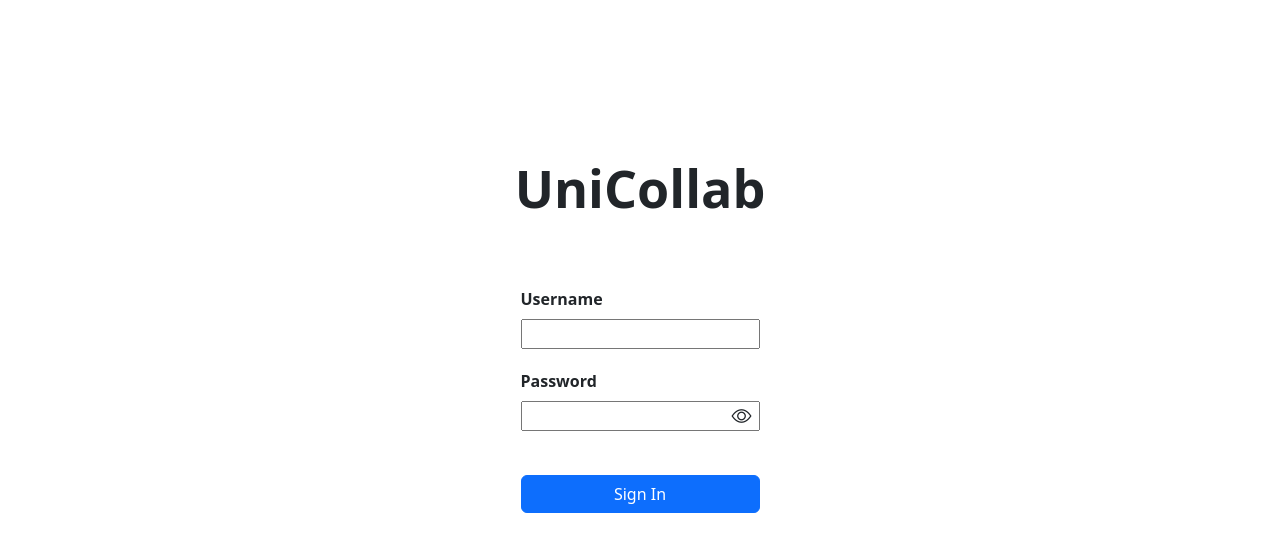
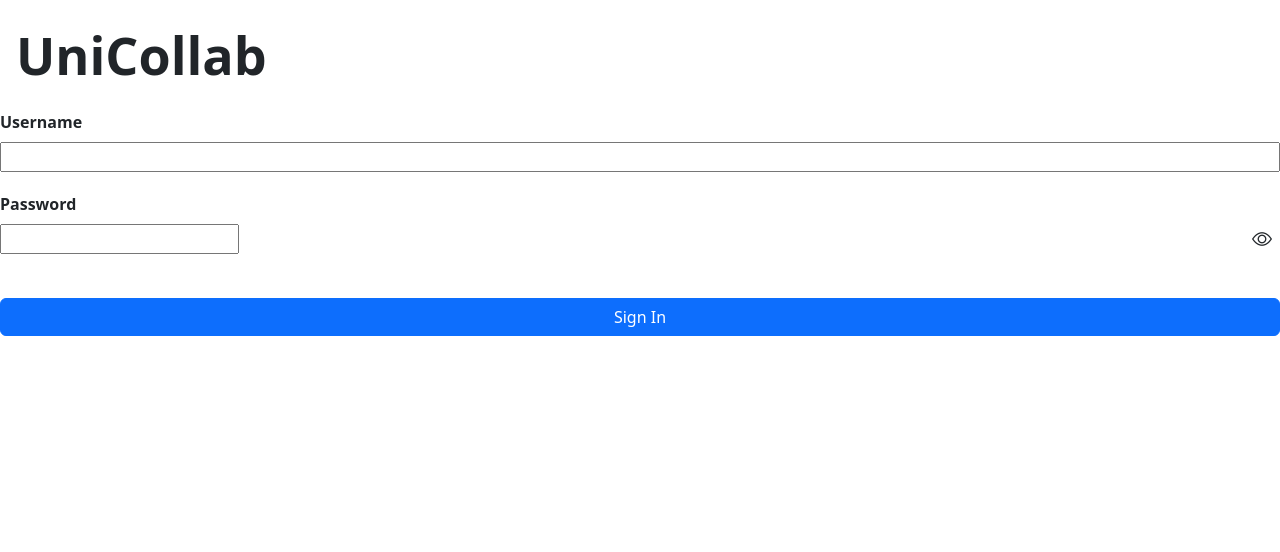
Before and after one commit to konsklav/UniCollab, a React (Vite) app in the folder apps/website/: page /login in a window 1280 px wide. Shown: the top 552 px of the page. Built offline with nearby package versions, Linux system fonts and the light colour scheme; the HTML template or start-up script is replaced by a standard one.

Commit message:
Introduce GuestLayout for register and login pages

```diff
--- a/apps/website/src/App.tsx
+++ b/apps/website/src/App.tsx
@@ -2,10 +2,12 @@ import { BrowserRouter, Route, Routes } from "react-router-dom";
 import Layout from "./layout/Layout";
 import HomePage from "./pages/HomePage";
 import ChatPage from "./pages/ChatPage";
-import LoginPage from "./pages/Login/LoginPage";
+import LoginPage from "./pages/Users/LoginPage";
 import GroupsPage from "./pages/GroupsPage";
 import AuthenticatedRoute from "./components/Routing/AuthenticatedRoute";
 import { AuthenticationProvider } from "./components/Authentication/AuthenticationProvider";
+import GuestLayout from "./layout/GuestLayout";
+import RegisterPage from "./pages/Users/RegisterPage";
 
 export default function App() {
   return (
@@ -19,7 +21,10 @@ export default function App() {
             <Route path="groups" element={<GroupsPage/>}/>
           </Route>
         </Route>
-        <Route path="/login" element={<LoginPage/>}/>
+        <Route path="/" element={<GuestLayout/>}>
+          <Route path="/login" element={<LoginPage/>}/>
+          <Route path="/register" element={<RegisterPage/>}/>
+        </Route>
       </Routes>
     </BrowserRouter>
     </AuthenticationProvider>
--- /dev/null
+++ b/apps/website/src/layout/GuestLayout.tsx
@@ -0,0 +1,13 @@
+import { Outlet } from "react-router-dom";
+import Logo from "../components/Text/Logo";
+
+export default function GuestLayout() {
+    return (
+        <div id="auth">
+            <div id="auth-logo">
+                <Logo color="dark"/>
+            </div>
+            <Outlet/>
+        </div>
+    )
+}
--- a/apps/website/src/pages/Login/LoginPage.tsx
+++ b/apps/website/src/pages/Users/LoginPage.tsx
@@ -2,8 +2,7 @@ import { useNavigate } from "react-router-dom";
 import { LoginCredentials } from "../../features/Users/Users.types";
 import LoginForm from "../../features/Users/Login/LoginForm";
 
-import styles from './loginPage.module.css'
-import Logo from "../../components/Text/Logo";
+import './auth.css'
 import { useAuth } from "../../components/Authentication/AuthenticationProvider";
 
 export default function LoginPage() {
@@ -15,12 +14,5 @@ export default function LoginPage() {
         navigate('/')
     }
 
-    return (
-        <div id={styles.login}>
-            <div id={styles['login-logo']}>
-                <Logo color="dark"/>
-            </div>
-            <LoginForm onLogin={handleLogin}/>
-        </div>
-    )
+    return <LoginForm onLogin={handleLogin}/>
 }
--- /dev/null
+++ b/apps/website/src/pages/Users/RegisterPage.tsx
@@ -0,0 +1,3 @@
+export default function RegisterPage() {
+    return <></>
+}
```
Also changed, not shown: apps/website/src/pages/Users/auth.css (renamed from apps/website/src/pages/Login/LoginPage.module.css).
